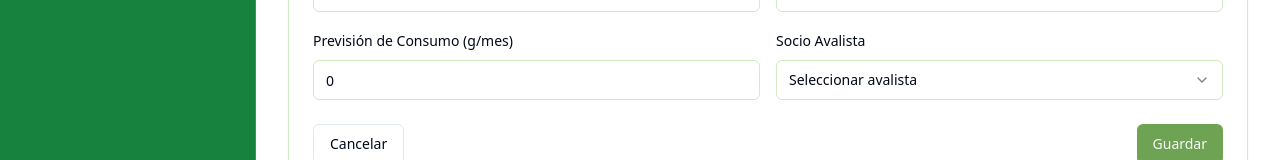
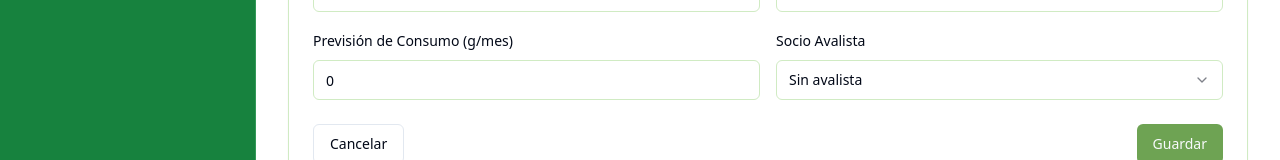
Before and after one commit to gniv420/green-leaf-manager-pro, a React (Vite) app: page /members/new in a window 1280 px wide. Shown: the part 339-499 px from the top of the page. Built offline with nearby package versions, Linux system fonts and the light colour scheme; sample sign-in values are in the browser's storage.

Commit message:
Fix error when creating member
Fixes a runtime error that occurs when opening the new member form due to an empty string value in Select.Item.

```diff
--- a/src/pages/MemberForm.tsx
+++ b/src/pages/MemberForm.tsx
@@ -93,7 +93,7 @@ const MemberForm = () => {
   const handleSponsorChange = (value: string) => {
     setFormData((prev) => ({
       ...prev,
-      sponsorId: value ? parseInt(value) : null,
+      sponsorId: value === "null" ? null : parseInt(value),
     }));
   };
 
@@ -224,14 +224,14 @@ const MemberForm = () => {
               <div className="space-y-2">
                 <Label htmlFor="sponsorId">Socio Avalista</Label>
                 <Select
-                  value={formData.sponsorId?.toString() || ''}
+                  value={formData.sponsorId?.toString() || "null"}
                   onValueChange={handleSponsorChange}
                 >
                   <SelectTrigger id="sponsorId" className="border-green-200 focus-visible:ring-green-500">
                     <SelectValue placeholder="Seleccionar avalista" />
                   </SelectTrigger>
                   <SelectContent>
-                    <SelectItem value="">Sin avalista</SelectItem>
+                    <SelectItem value="null">Sin avalista</SelectItem>
                     {sponsors
                       .filter(sponsor => !isEditing || sponsor.id !== parseInt(id!))
                       .map(sponsor => (
```
